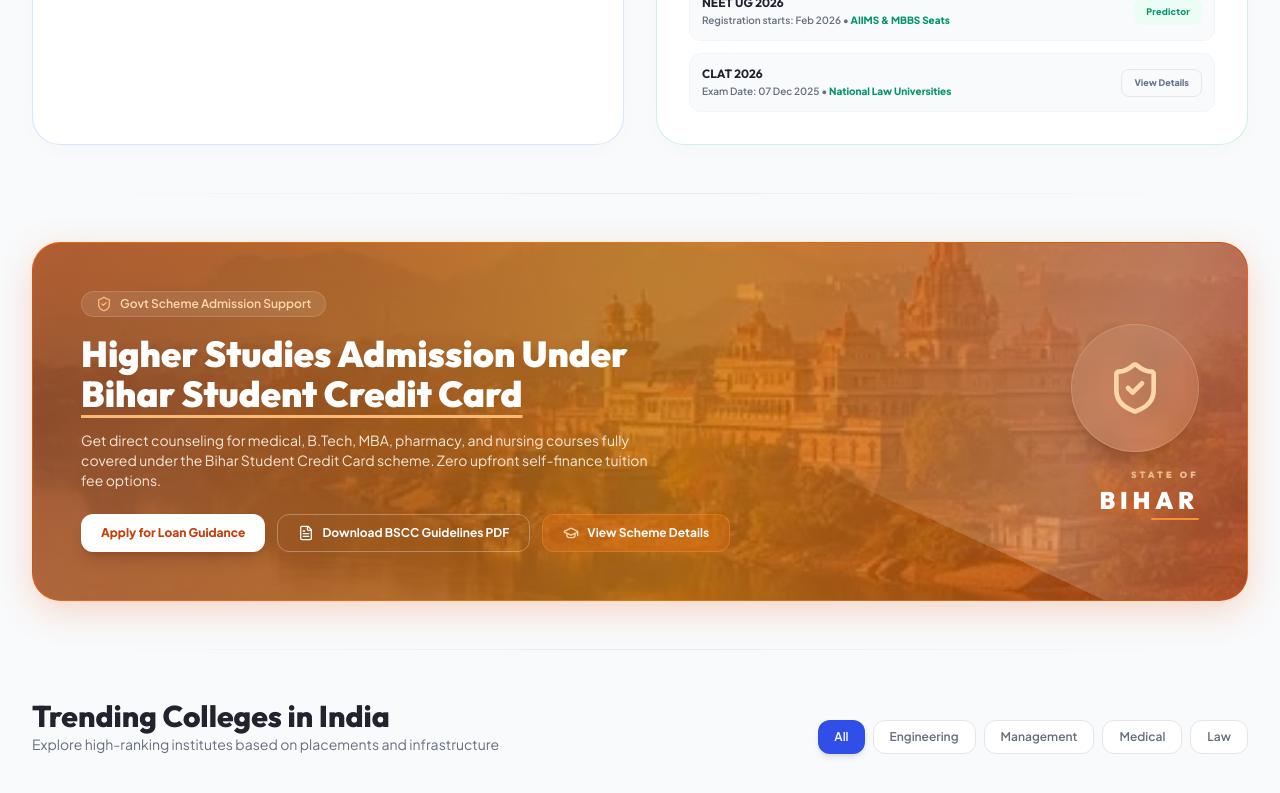
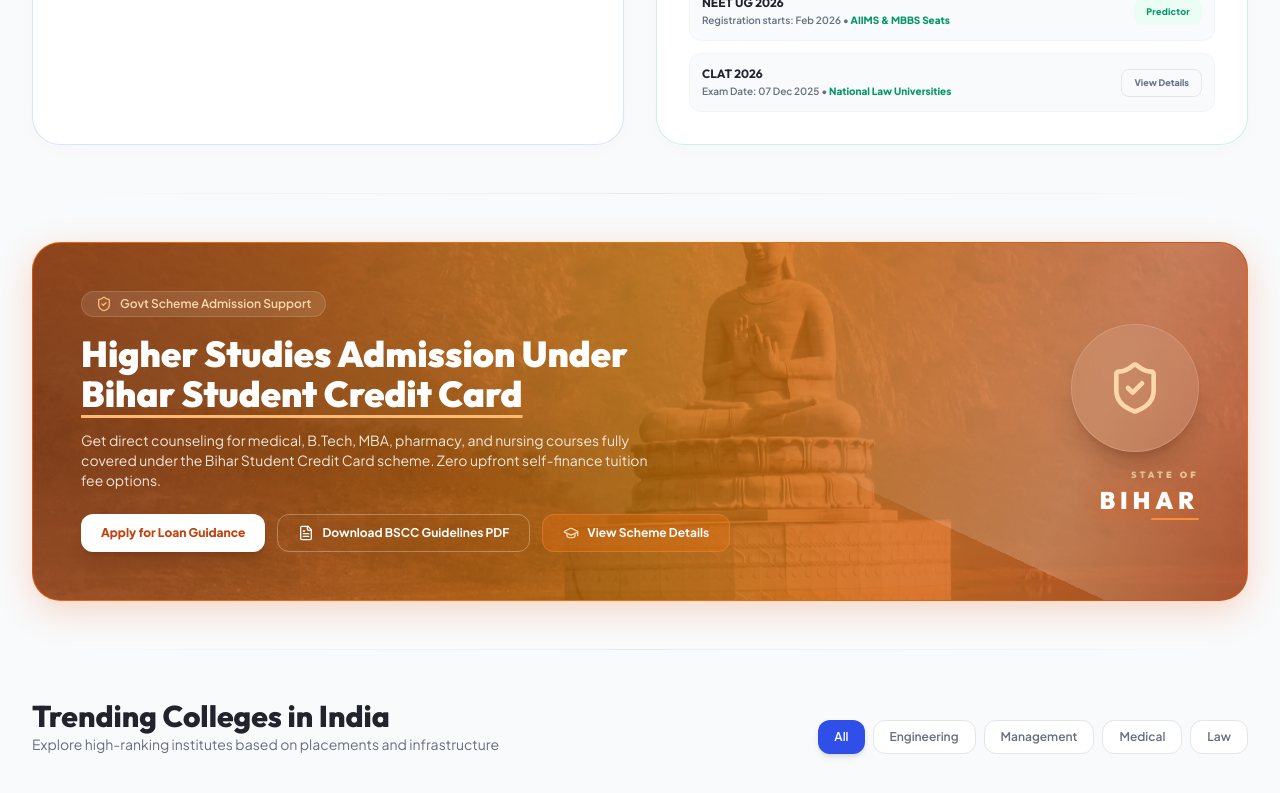
Before and after one commit to 08Satyamkumar/Think_Your_College, a Next.js app: page / in a window 1280 px wide. Shown: the part 1640-2433 px from the top of the page. Built offline with nearby package versions, Linux system fonts and the light colour scheme; grey boxes are pictures that could not be loaded.

Commit message:
design: add second bihar background image (Golghar Patna) and implement smooth 2-second crossfading slideshow layer for BSCC banner

```diff
--- a/src/app/page.tsx
+++ b/src/app/page.tsx
@@ -531,10 +531,23 @@ export default function HomePage() {
     "cities" | "exams" | "courses"
   >("cities");
 
+  const biharBgs = [
+    "/images/bihar/bihar_bg_1.jpg",
+    "/images/bihar/bihar_bg_2.jpg"
+  ];
+  const [activeBiharBg, setActiveBiharBg] = useState(0);
+
   useEffect(() => {
     const timer = setInterval(() => {
       setActiveSlide((prev) => (prev + 1) % heroSlides.length);
     }, 4000);
+    return () => clearInterval(timer);
+  }, []);
+
+  useEffect(() => {
+    const timer = setInterval(() => {
+      setActiveBiharBg((prev) => (prev + 1) % biharBgs.length);
+    }, 2000);
     return () => clearInterval(timer);
   }, []);
 
@@ -1675,10 +1688,15 @@ export default function HomePage() {
       <div className="w-full h-px bg-gradient-to-r from-transparent via-slate-200/80 to-transparent my-2" />
       <section className="p-6 md:p-12 rounded-[28px] bg-gradient-to-r from-orange-600 via-amber-600 to-orange-700 text-white relative overflow-hidden shadow-[0_10px_35px_rgba(234,88,12,0.22)] border border-orange-500/35">
         {/* Background Landmark Image Layer */}
-        <div
-          className="absolute inset-0 bg-cover bg-center bg-no-repeat opacity-[0.25] pointer-events-none z-0"
-          style={{ backgroundImage: "url('/images/bihar/bihar_bg_1.jpg')" }}
-        />
+        {biharBgs.map((bg, idx) => (
+          <div
+            key={bg}
+            className={`absolute inset-0 bg-cover bg-center bg-no-repeat pointer-events-none transition-opacity duration-1000 ease-in-out z-0 ${
+              idx === activeBiharBg ? "opacity-[0.25]" : "opacity-0"
+            }`}
+            style={{ backgroundImage: `url('${bg}')` }}
+          />
+        ))}
 
         {/* Dark radial glow layer on left to ensure high text contrast */}
         <div className="absolute inset-0 bg-[radial-gradient(circle_at_left,rgba(0,0,0,0.35),transparent_60%)] z-0" />
```
Also changed, not shown: public/images/bihar/bihar_bg_2.jpg (added).
